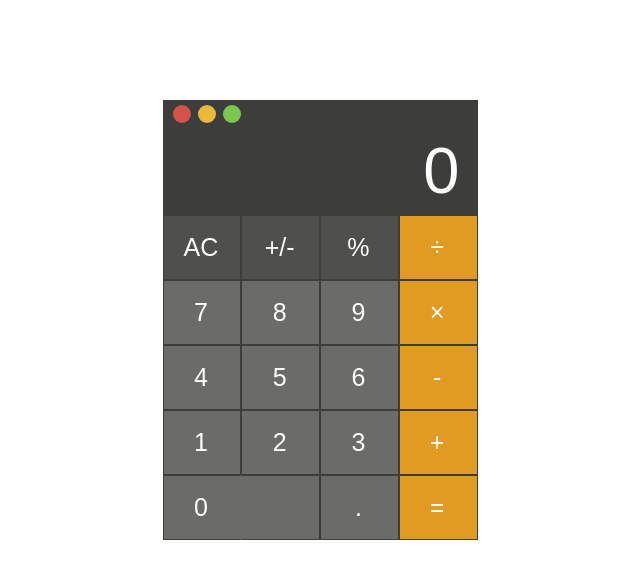
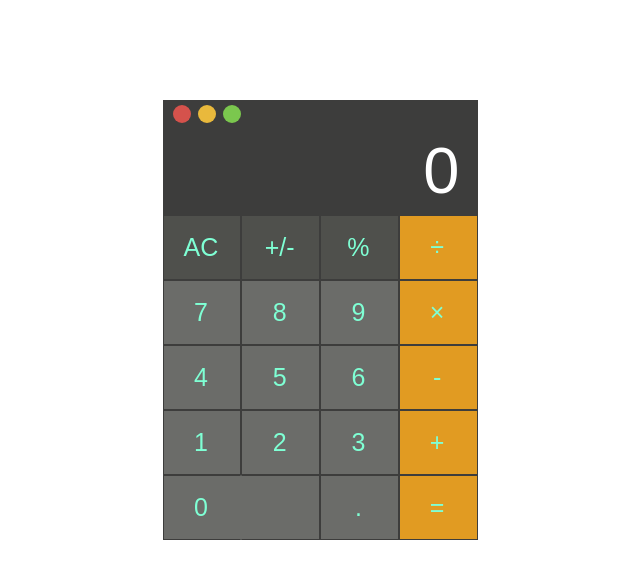
Before and after one commit to CharlesDIP/calculator, a plain HTML site: page index.html in a window 1280 px wide. Shown: the whole page, without its empty margins (320-960 px from the left). Drawn offline with nearby package versions, Linux system fonts and the light colour scheme; files that its build step writes are made by us from their sources.

Commit message:
sss
first

```diff
--- a/ca.scss
+++ b/ca.scss
@@ -101,7 +101,8 @@ body {
                 flex: 1;
                 border: 0;
                 outline: none;
-                color: #fff;
+                color: aquamarine;
+                // color: #fff;
                 font-size: 25px;
                 width: 74px;
                 height: 65px;
```
